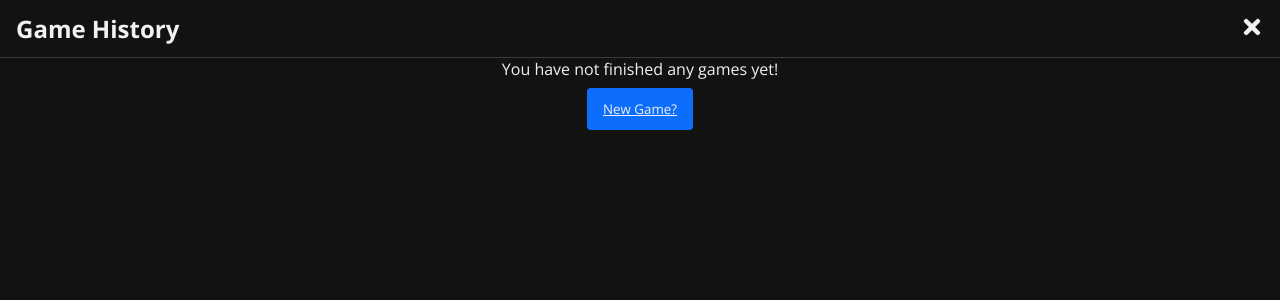
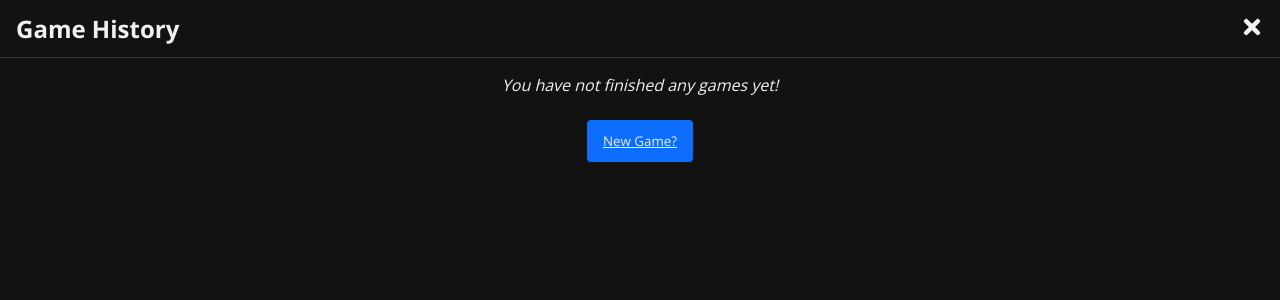
Before and after one commit to Package/Wordle-Clone-React, a Next.js app: page /history in a window 1280 px wide. Shown: the top 300 px of the page. Built offline with nearby package versions, Linux system fonts and the light colour scheme.

Commit message:
Fix correct detection in history.

```diff
--- a/pages/history.tsx
+++ b/pages/history.tsx
@@ -3,7 +3,7 @@ import React, { useEffect, useState } from "react";
 import { FaCheck, FaTimes } from "react-icons/fa";
 import NavbarComponent from "../components/navbar.component";
 import { StorageService } from "../services/storage.service";
-import { WORD_SIZE } from "../static-data/words";
+import { ANSWERS, WORD_SIZE } from "../static-data/words";
 import { WordleState } from "../types/WordleState";
 
 const HistoryPage = () => {
@@ -19,6 +19,8 @@ const HistoryPage = () => {
         highestGameCompleted = currentGame.gameNumber;
       }
     }
+
+    console.log(historyFromStorage);
 
     setNextGameId(highestGameCompleted + 1);
     setHistory(historyFromStorage);
@@ -37,7 +39,9 @@ const HistoryPage = () => {
       </Head>
 
       <div className="game-container">
-        {history.length === 0 && <p>You have not finished any games yet!</p>}
+        {history.length === 0 && (
+          <em className="mt-1 mb-1">You have not finished any games yet!</em>
+        )}
 
         <div className="game-over">
           <button className="game-over-btn">
@@ -55,7 +59,8 @@ const HistoryPage = () => {
                   </a>
                 </td>
                 <td>
-                  {hist.summary.correct.length === WORD_SIZE ? (
+                  {hist.currentWord.toLowerCase() ===
+                  ANSWERS[hist.gameNumber] ? (
                     <FaCheck className="correct" />
                   ) : (
                     <FaTimes className="incorrect" />
--- a/styles/globals.css
+++ b/styles/globals.css
@@ -62,6 +62,13 @@ th {
 }
 td {
   border: 1px solid var(--colour-dark-grey);
+}
+
+.mt-1 {
+  margin-top: 1rem;
+}
+.mb-1 {
+  margin-bottom: 1rem;
 }
 
 .game-container {
```
